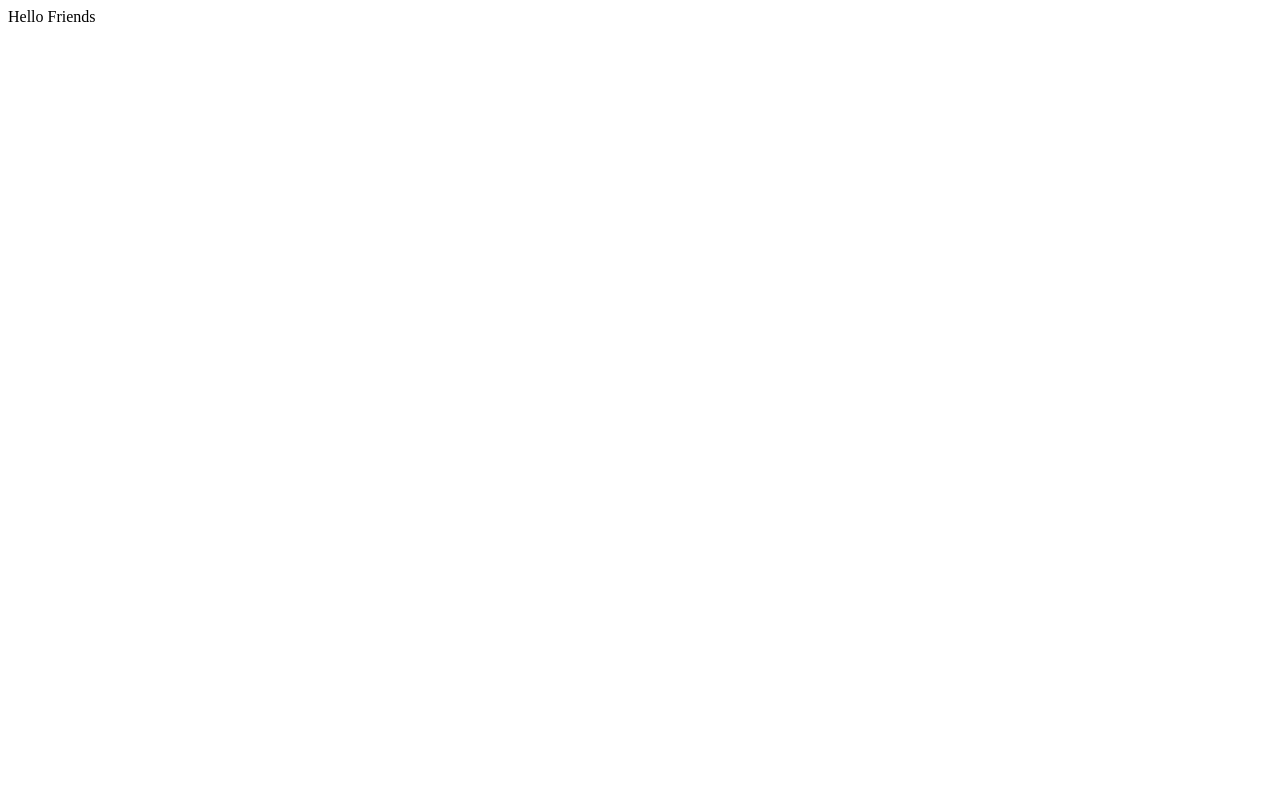
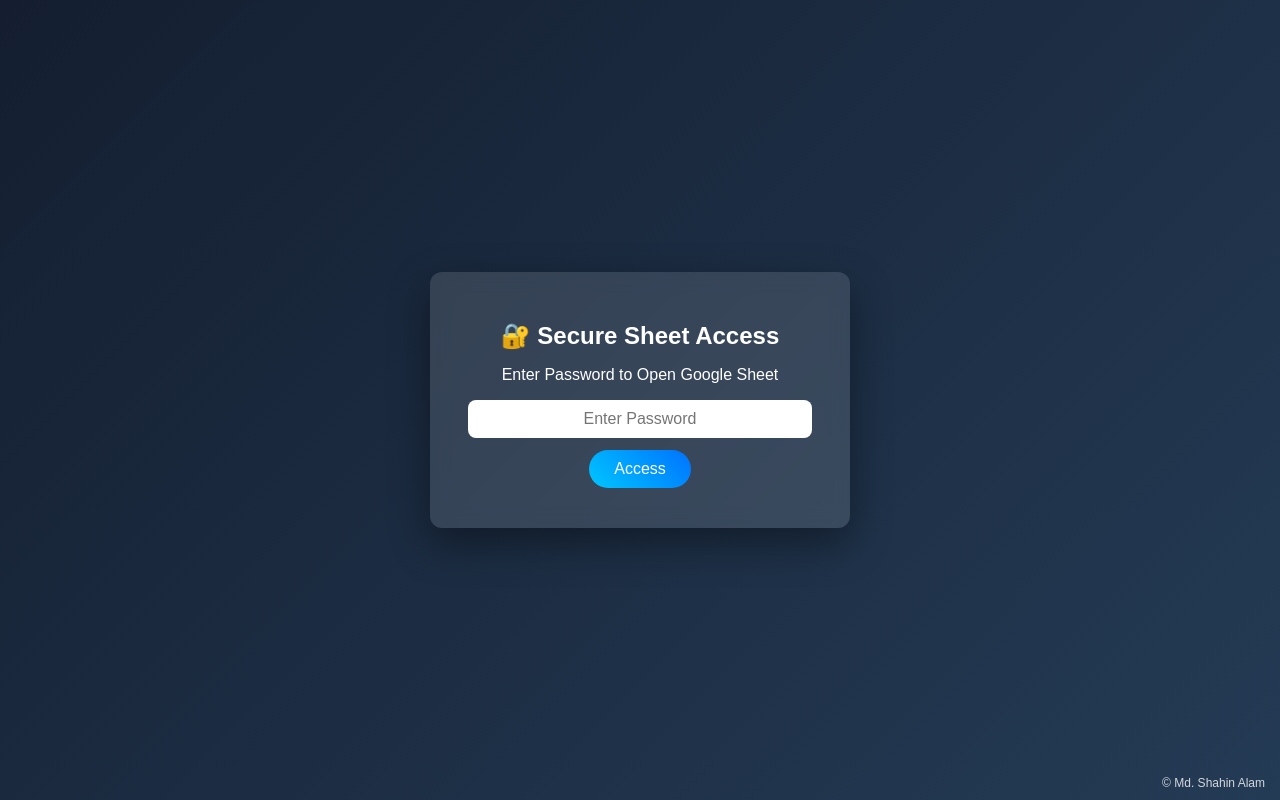
Before and after one commit to mdshahinalam1414/1st-Project, a plain HTML site: page Index.html in a window 1280 px wide. Drawn offline with Linux system fonts and the light colour scheme.

Commit message:
Update Index.html

```diff
--- a/Index.html
+++ b/Index.html
@@ -1,10 +1,109 @@
-<html>
-    <head>
-        <title>
-            My First Project for git hub
-        </title>
-    </head>
-    <body>
-        <p>Hello Friends</p>
-    </body>
+<!DOCTYPE html>
+<html lang="en">
+<head>
+<meta charset="UTF-8">
+<title>Secure Sheet Access</title>
+
+<style>
+    body {
+        margin: 0;
+        font-family: Arial, sans-serif;
+        background: linear-gradient(135deg, #141e30, #243b55);
+        height: 100vh;
+        display: flex;
+        justify-content: center;
+        align-items: center;
+        color: #fff;
+    }
+
+    .box {
+        background: rgba(255,255,255,0.12);
+        backdrop-filter: blur(10px);
+        padding: 30px;
+        width: 360px;
+        border-radius: 12px;
+        text-align: center;
+        box-shadow: 0 15px 40px rgba(0,0,0,0.4);
+    }
+
+    h2 {
+        margin-bottom: 15px;
+    }
+
+    input {
+        width: 90%;
+        padding: 10px;
+        font-size: 16px;
+        border-radius: 8px;
+        border: none;
+        outline: none;
+        text-align: center;
+    }
+
+    button {
+        margin-top: 12px;
+        padding: 10px 25px;
+        font-size: 16px;
+        border: none;
+        border-radius: 20px;
+        cursor: pointer;
+        background: linear-gradient(45deg, #00c6ff, #0072ff);
+        color: #fff;
+    }
+
+    button:hover {
+        opacity: 0.9;
+    }
+
+    .error {
+        margin-top: 10px;
+        color: #ff5252;
+        font-weight: bold;
+    }
+
+    .credit {
+        position: absolute;
+        bottom: 10px;
+        right: 15px;
+        font-size: 12px;
+        opacity: 0.8;
+    }
+</style>
+</head>
+
+<body>
+
+<div class="box">
+    <h2>🔐 Secure Sheet Access</h2>
+    <p>Enter Password to Open Google Sheet</p>
+
+    <input type="password" id="password" placeholder="Enter Password">
+    <br>
+    <button onclick="checkPassword()">Access</button>
+
+    <div class="error" id="error"></div>
+</div>
+
+<div class="credit">© Md. Shahin Alam</div>
+
+<script>
+    // 🔑 এখানে password সেট করো
+    const correctPassword = "ST0104";
+
+    // 📄 এখানে তোমার Google Sheet link বসাও
+    const sheetURL = "https://docs.google.com/spreadsheets/d/1GIfVoJgpXnVFjAgXPCikuCXeLNSDHjerFtDjfX6gGHY/edit?usp=sharing";
+
+    function checkPassword() {
+        const pass = document.getElementById("password").value;
+        const error = document.getElementById("error");
+
+        if (pass === correctPassword) {
+            window.location.href = sheetURL;
+        } else {
+            error.innerText = "❌ Wrong Password";
+        }
+    }
+</script>
+
+</body>
 </html>
```
